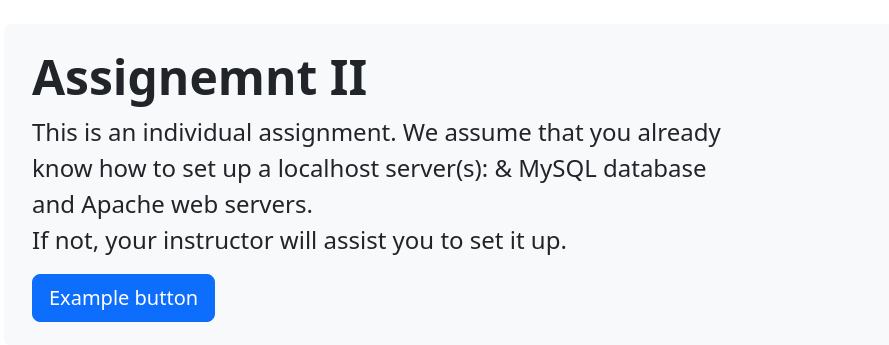
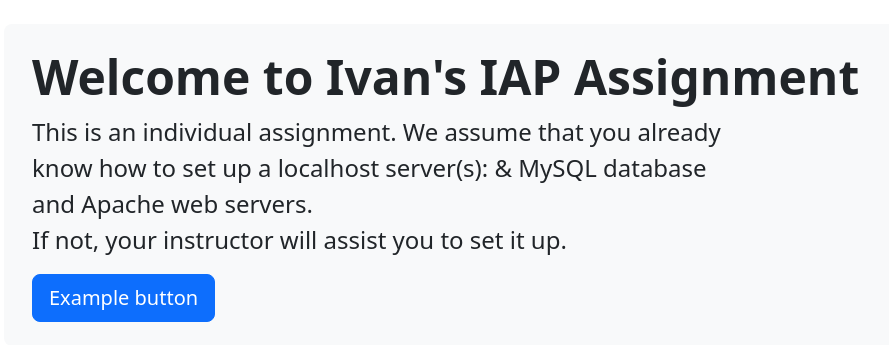
Before and after one commit to IvanMusila/api_e, a PHP site: page / in a window 1280 px wide. Shown: the part 151-496 px from the top of the page, without its empty margins (78-967 px from the left). Run offline with PHP 8.4, Linux system fonts and the light colour scheme.

Commit message:
updated banner function

```diff
--- a/structure/layouts.php
+++ b/structure/layouts.php
@@ -32,7 +32,7 @@
             ?>
               <div class="p-3 mb-4 bg-body-tertiary rounded-3">
                 <div class="container-fluid py-2">
-                  <h1 class="display-5 fw-bold">Assignemnt II</h1>
+                  <h1 class="display-5 fw-bold">Welcome to Ivan's IAP Assignment</h1>
                   <p class="col-md-8 fs-4">This is an individual assignment. We assume that you already know how to set up a localhost server(s): & MySQL database and Apache web servers.<br>If not, your instructor will assist you to set it up.  </p>
                   <button class="btn btn-primary btn-lg" type="button">Example button</button>
                 </div>
```
